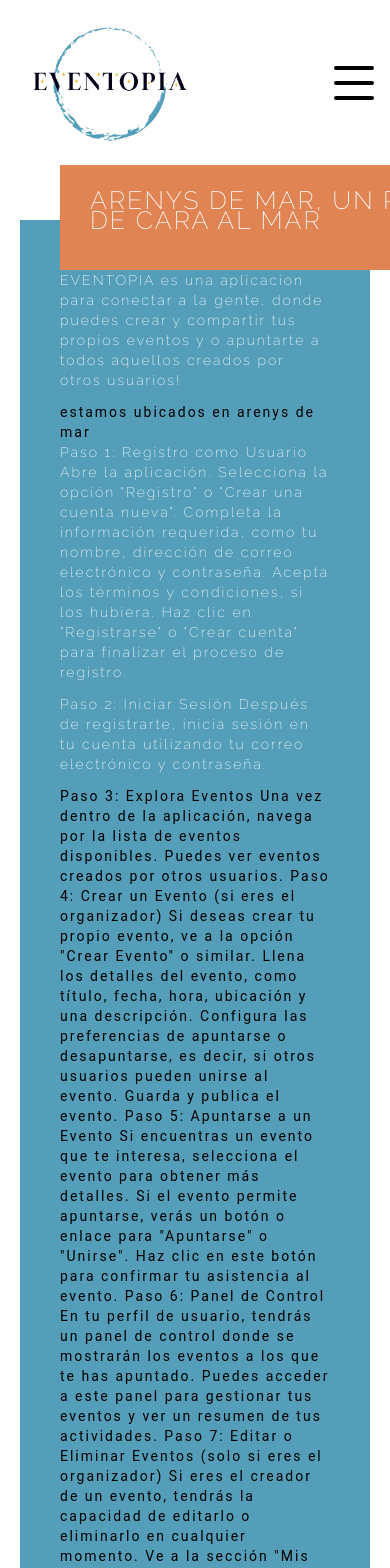
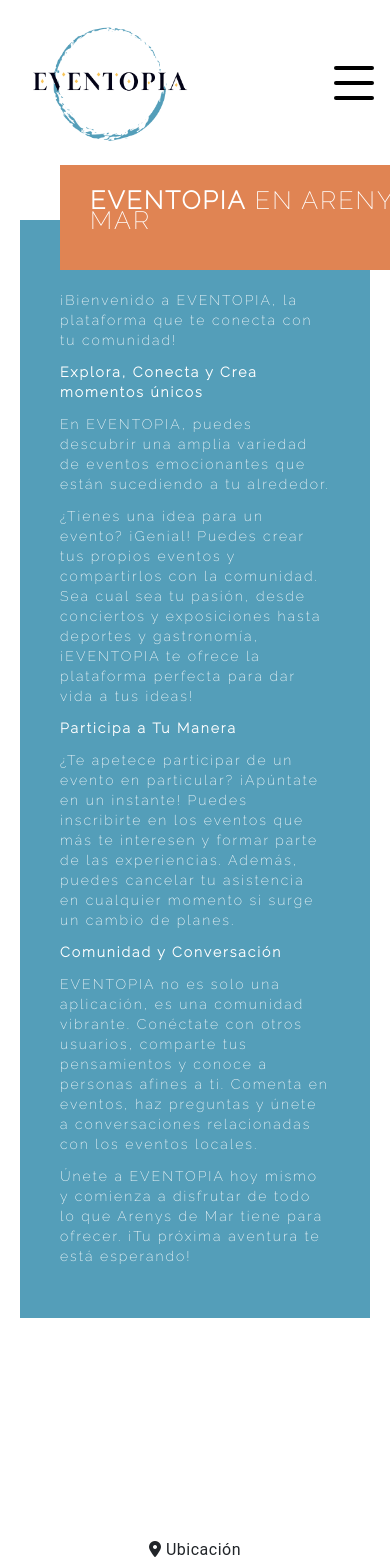
Before and after one commit to LorenaPonsico/Angular_Events_Personal_Project, an Angular app in the folder client/: page /comunidad in a window 390 px wide. Shown: the top 1568 px of the page. Built offline with nearby package versions, Linux system fonts and the light colour scheme; a web font is replaced by a local one.

Commit message:
create responsive event

```diff
--- a/client/src/app/components/layout/layout.component.css
+++ b/client/src/app/components/layout/layout.component.css
@@ -11,7 +11,7 @@
   content: "";
   position: absolute;
   top: 0;
-  left: 20%;
+  left: 40%;
   width: 100%;
   height: 100%;
   background-color: #e08453;
@@ -22,10 +22,9 @@
   background: transparent;
   border: none;
   width: 500px;
-  /* height: 10px; */
   font-family: 'Raleway';
   text-align: center;
-  margin-left: 300px;
+  margin-left: 200px;
 }
 
 .card-title {
@@ -76,6 +75,12 @@
   display: inline-block;
   width: 1em;
   margin-left: -1em;
+}
+
+.image-container img {
+  max-width: 500px;
+  max-height: 500px;
+  z-index: -1;
 }
 
 
@@ -135,5 +140,8 @@
     padding-top: 20px; /* Ajusta el espacio superior según tu preferencia */
   }
 
+  .image-container {
+    display: none; /* Oculta la imagen en pantallas más pequeñas */
+  }
 
 }
--- a/client/src/app/components/layout/layout.component.html
+++ b/client/src/app/components/layout/layout.component.html
@@ -1,7 +1,11 @@
 <app-header></app-header>
 
 <div class="container-fluid">
-        <div class="card">
+
+    <div class="image-container">
+        <img src='../../../../assets/brazos.jpg' alt="Imagen">
+      </div>
+        <div class="card ">
             <div class="card-title">Eventos Comunitarios en Arenys de Mar</div>
             <div class="card-body">
                 <p>En una sociedad que se sustenta por valores individualistas,
@@ -22,5 +26,4 @@
 
 </div>
 
-
 <app-events-list></app-events-list>
--- a/client/src/app/components/public/community/community.component.css
+++ b/client/src/app/components/public/community/community.component.css
@@ -23,6 +23,7 @@
   margin-top: -100px;
   position: relative; /* Establecemos una posición relativa para el contenedor del título */
   z-index: 1; /* Aseguramos que el título esté por encima del contenedor azul */
+  margin-bottom: 20px;
 }
 
 .title {
--- a/client/src/app/components/public/community/community.component.html
+++ b/client/src/app/components/public/community/community.component.html
@@ -4,57 +4,35 @@
         <div class="title-container">
 
             <h5 class="title">
-                Arenys de Mar, un pueblo de cara al mar</h5>
+                <strong>EVENTOPIA</strong> en Arenys de Mar</h5>
         </div>
 
-<p>     EVENTOPIA es una aplicacion para conectar a la gente, donde puedes crear y compartir tus propios eventos y o apuntarte a todos aquellos creados por otros usuarios!
-</p>
-        estamos ubicados en arenys de mar
 
-       <p> Paso 1: Registro como Usuario
+        <p> ¡Bienvenido a EVENTOPIA, la plataforma que te conecta con tu comunidad!
+        </p>
+        <p> <strong>Explora, Conecta y Crea momentos únicos</strong></p>
+        <p>En EVENTOPIA, puedes descubrir una amplia variedad de eventos emocionantes que están sucediendo a tu
+            alrededor.</p>
 
-        Abre la aplicación.
-        Selecciona la opción "Registro" o "Crear una cuenta nueva".
-        Completa la información requerida, como tu nombre, dirección de correo electrónico y contraseña.
-        Acepta los términos y condiciones, si los hubiera.
-        Haz clic en "Registrarse" o "Crear cuenta" para finalizar el proceso de registro.</p>
-        <p>Paso 2: Iniciar Sesión
+        <p>¿Tienes una idea para un evento? ¡Genial! Puedes crear tus propios eventos y compartirlos con la
+            comunidad. Sea cual sea tu pasión, desde conciertos y exposiciones hasta deportes y gastronomía, ¡EVENTOPIA
+            te
+            ofrece la plataforma perfecta para dar vida a tus ideas!</p>
 
-        Después de registrarte, inicia sesión en tu cuenta utilizando tu correo electrónico y contraseña.</p>
-        Paso 3: Explora Eventos
+        <p> <strong>Participa a Tu Manera</strong></p>
+        <p> ¿Te apetece participar de un evento en particular? ¡Apúntate en un instante! Puedes inscribirte en los
+            eventos
+            que más te interesen y formar parte de las experiencias. Además, puedes cancelar tu
+            asistencia en cualquier momento si surge un cambio de planes.</p>
 
-        Una vez dentro de la aplicación, navega por la lista de eventos disponibles. Puedes ver eventos creados por otros usuarios.
-        Paso 4: Crear un Evento (si eres el organizador)
+        <p><strong>Comunidad y Conversación</strong></p>
+        <p> EVENTOPIA no es solo una aplicación, es una comunidad vibrante. Conéctate con otros usuarios, comparte tus
+            pensamientos y conoce a personas afines a ti. Comenta en eventos, haz preguntas y únete
+            a conversaciones relacionadas con los eventos locales.</p>
 
-        Si deseas crear tu propio evento, ve a la opción "Crear Evento" o similar.
-        Llena los detalles del evento, como título, fecha, hora, ubicación y una descripción.
-        Configura las preferencias de apuntarse o desapuntarse, es decir, si otros usuarios pueden unirse al evento.
-        Guarda y publica el evento.
-        Paso 5: Apuntarse a un Evento
-
-        Si encuentras un evento que te interesa, selecciona el evento para obtener más detalles.
-        Si el evento permite apuntarse, verás un botón o enlace para "Apuntarse" o "Unirse".
-        Haz clic en este botón para confirmar tu asistencia al evento.
-        Paso 6: Panel de Control
-
-        En tu perfil de usuario, tendrás un panel de control donde se mostrarán los eventos a los que te has apuntado.
-        Puedes acceder a este panel para gestionar tus eventos y ver un resumen de tus actividades.
-        Paso 7: Editar o Eliminar Eventos (solo si eres el organizador)
-
-        Si eres el creador de un evento, tendrás la capacidad de editarlo o eliminarlo en cualquier momento.
-        Ve a la sección "Mis Eventos" o similar en tu perfil y selecciona el evento que deseas modificar o eliminar.
-        Paso 8: Apuntarse o Desapuntarse de Eventos
-
-        En cualquier momento, puedes apuntarte o desapuntarte de los eventos en los que estás interesado desde la lista de eventos.
-        Paso 9: Interactúa con la Comunidad
-
-        No dudes en interactuar con otros usuarios a través de la aplicación, comentar en eventos, hacer preguntas o participar en discusiones relacionadas con los eventos locales.
-        Paso 10: Disfruta de la Comunidad
-
-        ¡Disfruta de la comunidad de Arenys de Mar y mantente al tanto de los eventos locales gracias a tu aplicación!
-
-
-
+        <p>Únete a EVENTOPIA hoy mismo y comienza a disfrutar de todo lo que Arenys de Mar tiene para ofrecer. ¡Tu
+            próxima
+            aventura te está esperando!</p>
 
     </div>
 </div>
--- a/client/src/app/components/public/events-list/events-list.component.css
+++ b/client/src/app/components/public/events-list/events-list.component.css
@@ -3,13 +3,14 @@
   flex-direction: column;
   justify-content: center;
   align-items: center;
-  margin-bottom: 50px;
+  margin-bottom: 80px;
   margin-top: 50px;
 }
 
 .title {
   text-align: center;
-  margin-bottom: 20px;
+  margin-top: 50px;
+  margin-bottom: 80px;
   position: relative;
   font-size: 35px;
   font-family: 'Raleway';
@@ -25,8 +26,8 @@
 }
 
 .card {
-  width: 300px;
-  height: 300px;
+  width: 200px;
+  height: 200px;
   display: flex;
   flex-direction: column;
   justify-content: center;
@@ -34,11 +35,12 @@
   text-align: center;
   background-color: #549eb9;
   transition: background-color 0.3s;
-  margin: 40px;
+  margin: 5px;
   overflow: hidden;
   position: relative;
   border: none;
   border-radius: 0;
+  cursor: pointer;
 }
 
 .card-body {
@@ -49,7 +51,7 @@
   justify-content: center;
   align-items: center;
   text-align: center;
-  padding: 10px;
+  /* padding: 10px; */
   background-color: #549eb9;
 }
 
@@ -59,7 +61,7 @@
 }
 
 .card-title {
-  margin-bottom: 10px;
+  /* margin-bottom: 10px; */
   font-size: 20px;
   font-family: 'Raleway';
   color: #333;
@@ -67,7 +69,7 @@
 }
 
 .card-text{
-  margin-bottom: 10px;
+  /* margin-bottom: 10px; */
   font-size: 16px;
   font-family: 'Raleway';
   color: white;
--- a/client/src/app/components/public/events-list/events-list.component.html
+++ b/client/src/app/components/public/events-list/events-list.component.html
@@ -6,14 +6,15 @@
 
   <div class="card-container">
 
-    <div class="card" *ngFor="let event of listEvents">
-      <div class="card-body">
-      <h5 class="card-title">{{ event.title | titlecase }}</h5>
-      <p class="card-text">{{ event.date | date }}</p>
-      <a *ngIf="!userLoginOn" href="#" class="btn " routerLink="/registro">Ir al evento</a>
-      <a *ngIf="userLoginOn" href="#" class="btn " [routerLink]="'/event/' + event._id">Ir al evento</a>
+    <div *ngFor="let event of listEvents; let i = index">
+      <div class="card" (click)="redirectToEvent(i)">
+        <div class="card-body">
+          <h5 class="card-title">{{ event.title | titlecase }}</h5>
+          <p class="card-text">{{ event.date | date }}</p>
+        </div>
+      </div>
     </div>
-  </div>
+
 
   <div *ngIf="!eventsLoaded" class="spinner"> </div>
 
--- a/client/src/app/components/user/event-create/event-create.component.css
+++ b/client/src/app/components/user/event-create/event-create.component.css
@@ -4,30 +4,25 @@
   align-items: center;
   padding: 20px;
   margin: 50px auto;
+  max-width: 100%;
 }
 
 .form-container {
-  display: flex;
-  flex-direction: column;
-  align-items: center;
-  width: 900px;
+  padding: 20px;
+  width: 100%; /* Ocupa todo el ancho disponible */
+  max-width: 900px;
 }
 
-.card-body{
-  width: 600px; /* Cambia el valor según tus necesidades */
-
-}
 
 
 .event-card {
   background-color: #549eb9;
   padding: 20px;
-  margin: 20px;
-  max-width: 100%;
+  max-width: 100%; /* Ajusta el ancho máximo de la tarjeta */
   font-family: 'Raleway';
   color: white;
   font-size: 16px;
-  margin: 10px auto;
+  margin: 10px auto; /* Ajusta el margen vertical */
 }
 
 .title {
@@ -35,31 +30,13 @@
   justify-content: center;
   align-items: center;
   margin-bottom: 50px;
-  margin-top: 50px;
+  margin-top: 100px;
   font-family: 'Raleway';
   font-weight: bold;
   color: #549eb9;
   font-size: 25px;
   letter-spacing: 2px;
 }
-
-/* .title-container {
-  display: flex;
-  justify-content: center;
-  align-items: center;
-  font-family: 'Raleway';
-  font-weight: bold;
-  color: #549eb9;
-  font-size: 25px;
-  letter-spacing: 2px;
-} */
-
-/* .event-details {
-  color: white;
-  font-size: 16px;
-  font-family: 'Raleway';
-} */
-
 
 .btn {
   background-color: #e08453;
@@ -114,6 +91,7 @@
 
   /* Modifica el tamaño del título para pantallas más pequeñas */
   .title {
+    margin-top: 80px;
     font-size: 20px;
   }
 
@@ -127,4 +105,7 @@
     max-width: 90%;
     /* Puedes ajustar esto según tus necesidades */
   }
+
+
+
 }
--- a/client/src/app/components/user/event-create/event-create.component.html
+++ b/client/src/app/components/user/event-create/event-create.component.html
@@ -123,8 +123,6 @@
     </div>
   </div>
 </div>
-<!-- </div> -->
-<!-- </div> -->
 
 
 
--- a/client/src/app/components/user/events-schedule/events-schedule.component.css
+++ b/client/src/app/components/user/events-schedule/events-schedule.component.css
@@ -31,7 +31,7 @@
   justify-content: center;
   align-items: center;
   margin-bottom: 50px;
-  margin-top: 150px;
+  margin-top: 50px;
   font-family: 'Raleway';
   font-weight: bold;
   color: #549eb9;
```
Also changed, not shown: client/src/app/components/public/events-list/events-list.component.ts (+20 -1 lines).
